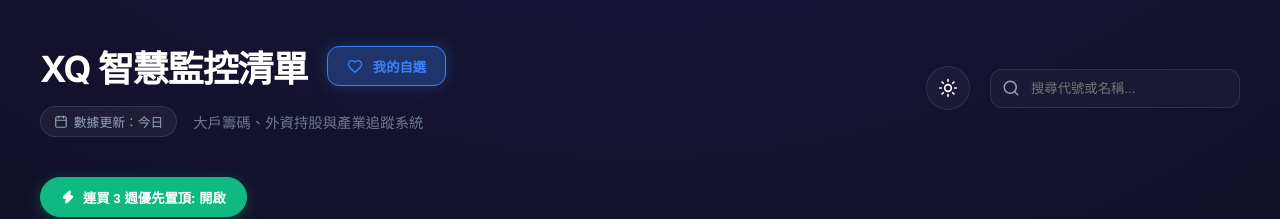
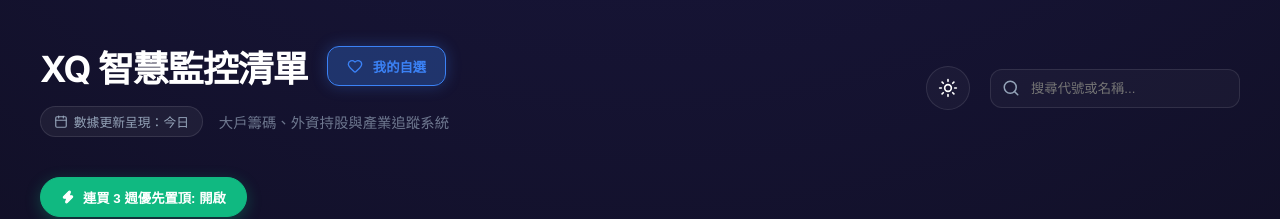
Before and after one commit to philip12010315-creator/xq-dashboard, a React (Vite) app: page / in a window 1280 px wide. Shown: the top 219 px of the page. Built offline with nearby package versions, Linux system fonts and the light colour scheme.

Commit message:
Update dashboard data

```diff
--- a/src/App.jsx
+++ b/src/App.jsx
@@ -138,7 +138,7 @@
           <div style={{ display: 'flex', alignItems: 'center', gap: '1rem', marginTop: '0.5rem' }}>
             <div className="date-badge">
               <Calendar size={14} />
-              <span>數據更新：{lastUpdateDate}</span>
+              <span>數據更新呈現：{lastUpdateDate}</span>
             </div>
             <div className="hide-mobile">
               <p style={{ fontSize: '0.9rem', opacity: 0.7 }}>大戶籌碼、外資持股與產業追蹤系統</p>
```
